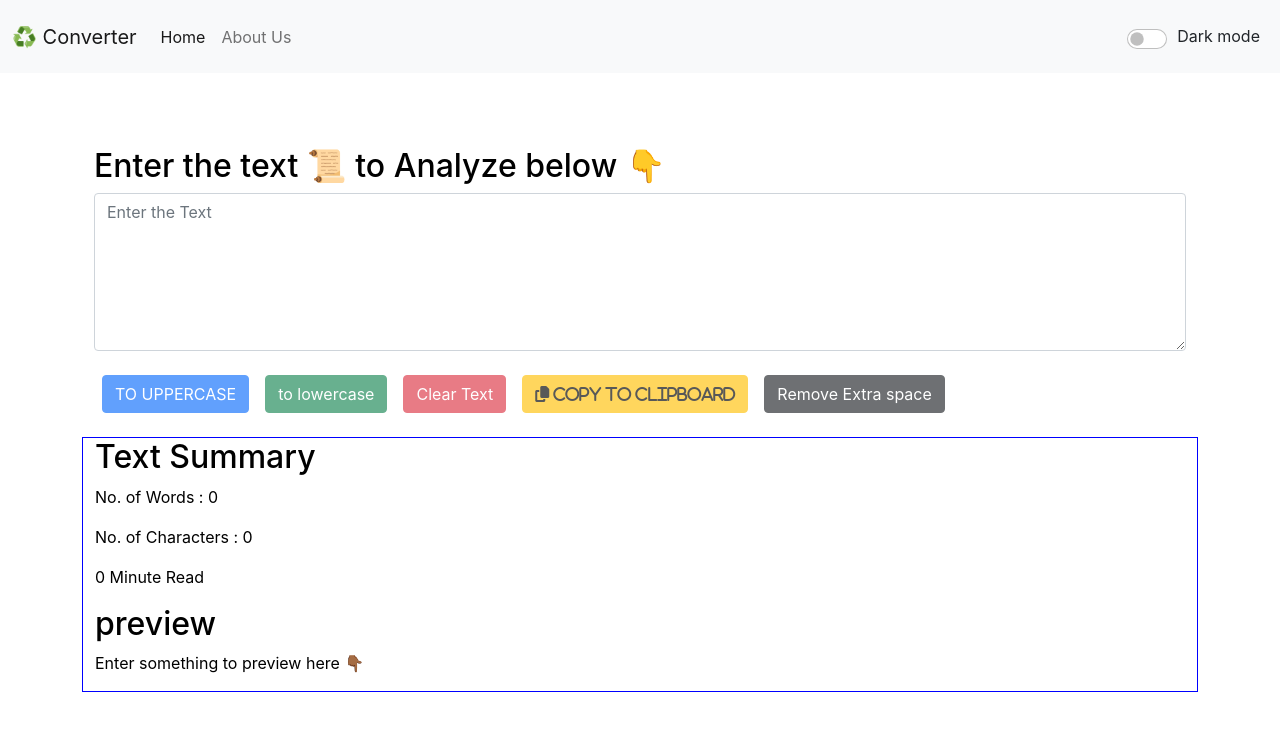
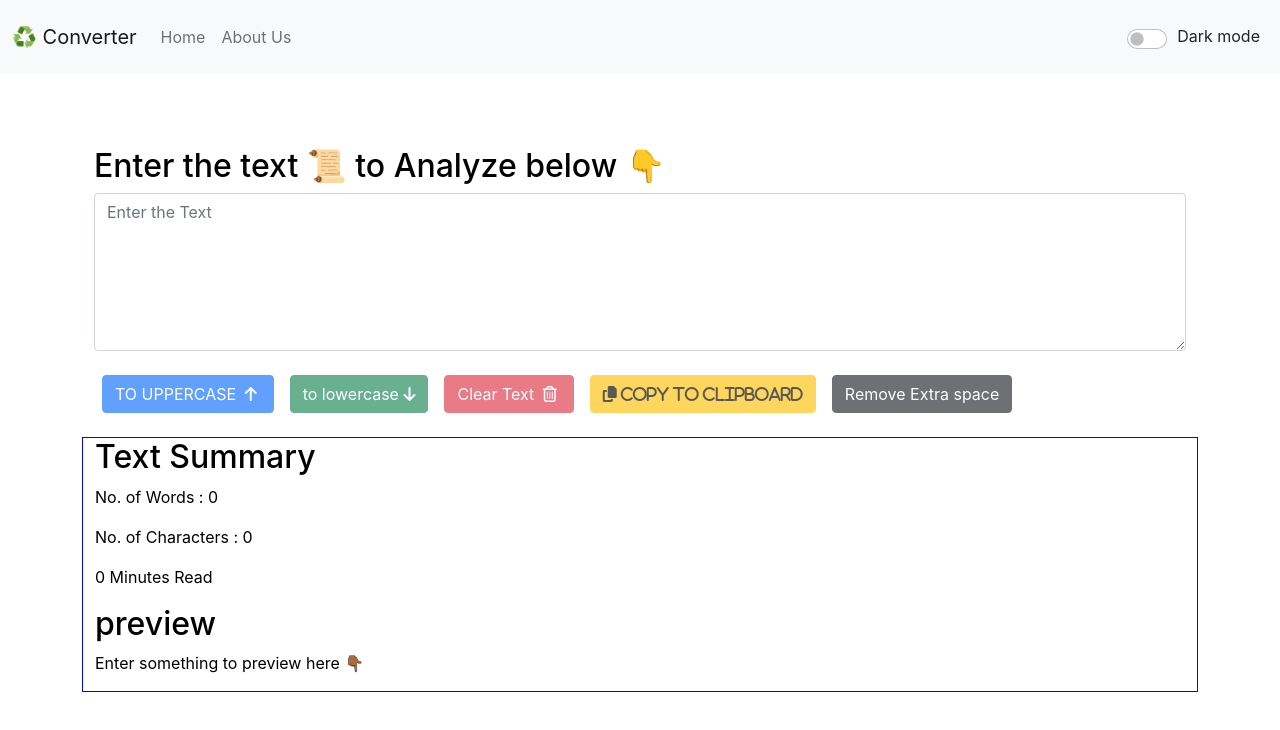
Before and after one commit to shubhamkumar5051/Convert-Case, a React (Create React App) app: page / in a window 1280 px wide. Shown: the top 730 px of the page. Built offline with nearby package versions, Linux system fonts and the light colour scheme.

Commit message:
fix no. of words count in textform.js

```diff
--- a/src/App.js
+++ b/src/App.js
@@ -16,7 +16,7 @@ function App() {
     });
     setTimeout(() => {
       setAlert(null);
-    }, 1500);
+    }, 2000);
   };
 
   //toggle function
@@ -24,7 +24,7 @@ function App() {
     if (usermode === "light") {
       setMode("dark");
       document.body.style.backgroundColor = "#0d0e1a";
-      showAlert("Dark mode has been enabled", "success");
+      showAlert("Dark mode has been enabled", "Success");
       document.title = "Convert-Case Dark-mode";
     } else {
       setMode("light");
--- a/src/components/Navbar.js
+++ b/src/components/Navbar.js
@@ -24,7 +24,7 @@ export default function navbar(props) {
         <div className="collapse navbar-collapse" id="navbarSupportedContent">
           <ul className="navbar-nav me-auto mb-2 mb-lg-0">
             <li className="nav-item">
-              <a className="nav-link active" aria-current="page" href="/">
+              <a className="nav-link" aria-current="page" href="/">
                 Home
               </a>
             </li>
--- a/src/components/TextForm.js
+++ b/src/components/TextForm.js
@@ -37,10 +37,10 @@ export default function TextForm(props) {
   };
 
   const CopyText = () => {
-    var text = document.getElementById("myBox");
-    text.select();
-    navigator.clipboard.writeText(text.value);
-    if (text.length > 0) props.showAlert("Copied", "success");
+    // var text = document.getElementById("myBox");
+    // text.select();
+    navigator.clipboard.writeText(text); //navigator api
+    props.showAlert("Text Copied", "success");
   };
 
   const handleExtraSpaces = () => {
@@ -86,7 +86,7 @@ export default function TextForm(props) {
           className="btn btn-primary mx-2 my-2"
           onClick={handleOnClick}
         >
-          TO UPPERCASE
+          TO UPPERCASE <i className="fas fa-arrow-up mx-1"></i>
         </button>
         <button
           disabled={text.length === 0}
@@ -94,7 +94,7 @@ export default function TextForm(props) {
           className="btn btn-success mx-2 my-2"
           onClick={handleDownClick}
         >
-          to lowercase
+          to lowercase <i className="fas fa-arrow-down"></i>
         </button>
         <button
           disabled={text.length === 0}
@@ -102,7 +102,7 @@ export default function TextForm(props) {
           className="btn btn-danger mx-2 my-2"
           onClick={handleClearText}
         >
-          Clear Text
+          Clear Text <i className="far fa-trash-alt mx-1"></i>
         </button>
 
         <button
@@ -134,7 +134,8 @@ export default function TextForm(props) {
         <p>
           No. of Words :{" "}
           {
-            text.split(" ").filter((element) => {
+            //it will split white space with one or more. and white space include new line also
+            text.split(/\s+/).filter((element) => {
               return element.length !== 0;
             }).length
           }
@@ -145,7 +146,7 @@ export default function TextForm(props) {
             text.split(" ").filter((element) => {
               return element.length !== 0;
             }).length}{" "}
-          Minute Read
+          Minutes Read
         </p>
         <h2>preview</h2>
         <p>{text.length > 0 ? text : "Enter something to preview here 👇🏾"}</p>
```
